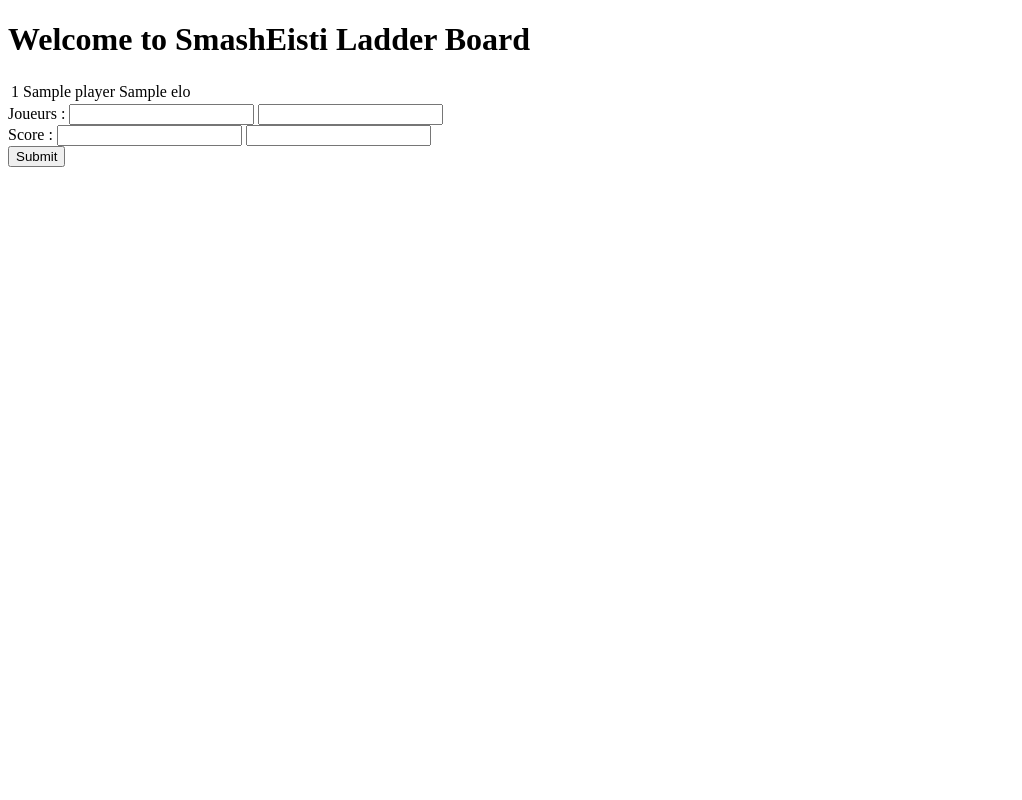
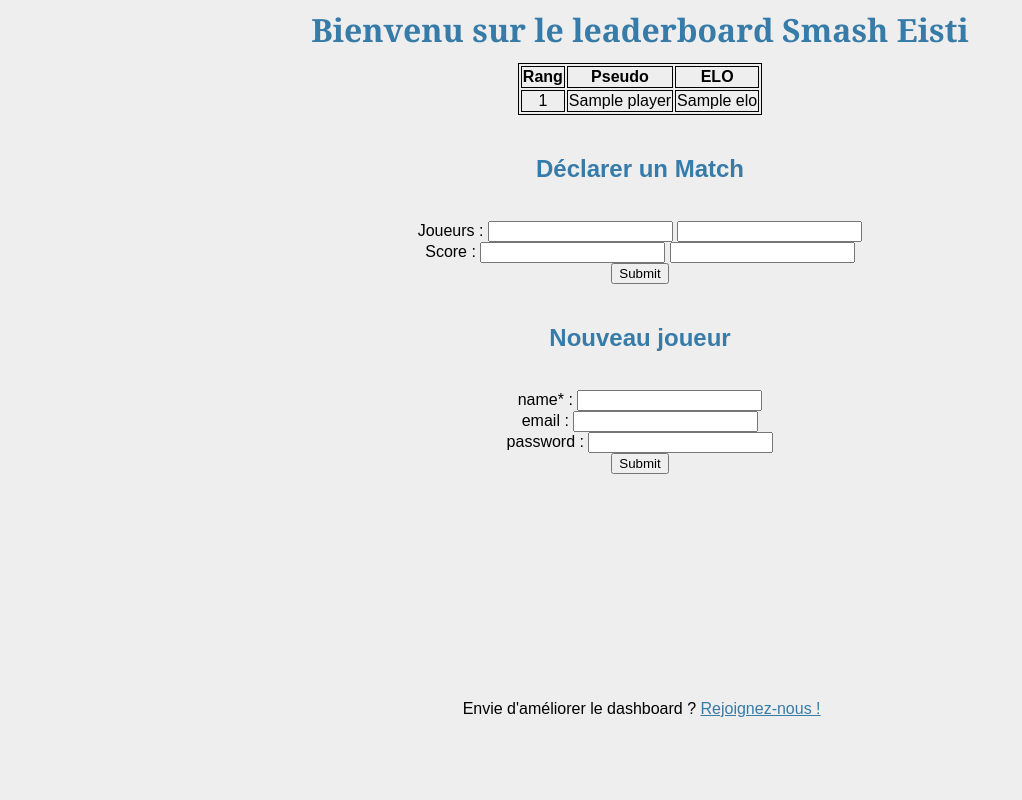
Before and after one commit to Pozuelomar/SmashEistiLadderBoard, a Flask app: template templates/dashboard.html in a window 1280 px wide. Shown: the whole page, without its empty margins (0-1022 px from the left). Run offline with Flask 2, Linux system fonts and the light colour scheme; the template is opened without the code that fills it: most values are stand-ins (such as "Sample title", 1, 10 or a date in 2020).

Commit message:
adding user creation and admin view

```diff
--- a/app.py
+++ b/app.py
@@ -1,11 +1,14 @@
 # Installation - pip3 install Flask
 
-from flask import Flask, session, redirect, url_for, escape, request
+from flask import Flask, request, session
 from flask import render_template
 
 from sqlalchemy import create_engine, MetaData, Table, Column, String, Integer, Float, Boolean, select
 
+import hashlib
+
 app = Flask(__name__)
+app.config.from_pyfile('config.cfg')
 
 # Base de données (e.g. SQLite)
 # SQL Alchemy - http://www.sqlalchemy.org/
@@ -17,11 +20,18 @@ metadata = MetaData(bind=db)
 users = Table('users', metadata,
               Column('name', String(30), primary_key=True),
               Column('email', String(50)),
-              Column('password', String, default=''),
-              Column('admin', Boolean),
+              Column('password', String),
+              Column('admin', Boolean, default=False),
               Column('elo', Float, default=1200),
               Column('nbGame', Integer, default=0),
               )
+
+
+salt = '00eb8b6ceaae4d49ba7444344ecbee2e'
+
+
+def hash(password):
+    return hashlib.sha512(password.encode('utf-8') + salt.encode('utf-8')).hexdigest()
 
 
 def create_user(**kwargs):
@@ -40,6 +50,20 @@ def new_elo(player1, player2, score1, score2):
 
 
 def do_match(player1, player2, score1, score2):
+    if player1 == player2:
+        return
+    player1 = select(
+        [users.c.name, users.c.elo, users.c.nbGame]
+    ).where(
+        users.c.name == player1
+    ).execute().first()
+
+    player2 = select(
+        [users.c.name, users.c.elo, users.c.nbGame]
+    ).where(
+        users.c.name == player2
+    ).execute().first()
+
     elo1 = new_elo(player1, player2, score1, score2)
     elo2 = new_elo(player2, player1, score2, score1)
 
@@ -52,11 +76,24 @@ def do_match(player1, player2, score1, score2):
         elo=elo2
         ).where(users.c.name == player2.name).execute()
 
-    print(elo1, elo2)
 
+@app.route('/', methods=['GET', 'POST'])
+def dashboard():
+    if request.method == 'POST':
+        if request.form['type'] == 'match':
+            do_match(
+                request.form['player1'],
+                request.form['player2'],
+                request.form['score1'],
+                request.form['score2'],
+            )
+        elif request.form['type'] == 'player':
+            create_user(
+                name=request.form['name'],
+                email=request.form['email'],
+                password=hash(request.form['password']),
+            )
 
-@app.route('/')
-def default():
     players = select([users.c.name, users.c.elo]).order_by(users.c.elo.desc()).execute()
 
     players = tuple(map(dict, players))
@@ -68,21 +105,44 @@ def default():
     return render_template('dashboard.html', players=players)
 
 
-@app.route('/hello')
-def hello():
-    return 'Hello, World'
+@app.route('/admin', methods=['GET', 'POST'])
+def admin():
+    if request.method == 'POST':
+        u = select(
+            [users.c.name, users.c.password, users.c.admin]
+        ).where(
+            users.c.name == request.form['name']
+        ).where(
+            users.c.password == hash(request.form['password']),
+        ).execute()
+        print(request.form['password'])
+        print(hash(request.form['password']))
+        print(list(select(
+            [users.c.password]
+        ).execute()))
+        try:
+            a = u.first()
+            session['name'], session['password'], session['admin'] = a
+        except Exception as e:
+            return 'Wrong username/password\n'+str(e)
 
+    try:
+        u = select(
+            [users.c.name, users.c.password, users.c.admin]
+        ).where(
+            users.c.name == session['name']
+        ).where(
+            users.c.password == session['password'],
+        ).execute()
+        try:
+            a = u.first()
+            session['name'], session['password'], session['admin'] = a
+        except Exception as e:
+            return 'Wrong username/password\n'+str(e)
 
-@app.route('/match', methods=['POST'])
-def match():
-    if request.method == 'POST':
-        print('posted')
-        player1 = select([users.c.name, users.c.elo, users.c.nbGame]).where(users.c.name == 'Tiaosheng').execute().first()
-        player2 = select([users.c.name, users.c.elo, users.c.nbGame]).where(users.c.name == 'test0').execute().first()
-        do_match(player1, player2, 2, 0)
-        return 'done'
-    else:
-        return 'not done'
+        return str(list(users.select().execute()))
+    except:
+        return render_template('login.html')
 
 
 @app.route('/bdd')
@@ -94,28 +154,9 @@ def bdd():
     db.execute('delete from users')
 
     # Insert de users
-    users.insert().execute(name='Tiaosheng', email='pozuelomar@eisti.eu', password='secret', elo='1200')
+    users.insert().execute(name='Tiaosheng', email='pozuelomar@eisti.eu', password=hash('secret'), admin=True)
 
-    for i in range(10):
-        create_user(name='test%s' % i, email='test%s' % i)
-
-    """
-    # Update
-
-    q = users.update().values(name='New Name'). \
-        where(users.c.age <= 40). \
-        where(users.c.name.contains('ar'))
-    db.execute(q)
-    """
-    """
-    # Select
-    x = users.select(users.c.name == 'John').execute().first()
-
-    y = db.execute('select * from users where name = :1', ['Carl']).first()
-
-    rs = users.select().execute()
-    """
-    return 'ok'
+    return 'bdd reset'
 
 
 app.run()
--- /dev/null
+++ b/config.cfg
@@ -0,0 +1 @@
+SECRET_KEY = 'development key'
--- /dev/null
+++ b/static/style.css
@@ -0,0 +1,6 @@
+body            { font-family: sans-serif; background: #eee; text-align: center; }
+div             { padding: 10px}
+a, h1, h2       { color: #377ba8; }
+h1              { font-family: 'Georgia', serif; margin: 0; border-bottom: 2px solid #eee; }
+table, th, td   { border: 1px solid black; }
+footer          { position:absolute; bottom:0; width:99%; height:100px; }
--- a/templates/dashboard.html
+++ b/templates/dashboard.html
@@ -1,23 +1,34 @@
 <!doctype html>
-<title>SmashEisti</title>
+<title>Smash Eisti</title>
+<link rel=stylesheet type=text/css href="{{ url_for('static', filename='style.css') }}">
+<body>
+<h1>Bienvenu sur le leaderboard Smash Eisti</h1>
 
-<h1>Welcome to SmashEisti Ladder Board</h1>
-
-<table>
+<div>
+    <table align="center">
+        <tr><th>Rang</th><th>Pseudo</th><th>ELO</th></tr>
         {% for player in players %}
-        <tr><td>{{player.rank}}</td><td>{{player.name}}</td><td>{{player.elo}}</td></tr>
+            <tr>
+                <td>{{player.rank}}</td>
+                <td>{{player.name}}</td>
+                <td>{{player.elo}}</td>
+            </tr>
         {% endfor %}
     </table>
-
-<form action="/action_page.php" method="get">
+</div>
+<div>
+    <h2>Déclarer un Match</h2>
+    <br>
+    <form action="/" method="post">
+        <input type="hidden" name="type" value="match">
         Joueurs :
-    <input list="player1" name="player1">
+        <input list="player1" name="player1" required>
         <datalist id="player1">
             {% for player in players %}
                 <option value={{player.name}}>
             {% endfor %}
         </datalist>
-    <input list="player2" name="player2">
+        <input list="player2" name="player2" required>
         <datalist id="player2">
             {% for player in players %}
                 <option value={{player.name}}>
@@ -25,9 +36,28 @@
         </datalist>
         <br>
         Score :
-    <input type="score1" name="score1" min="0">
-    <input type="score2" name="score1" min="0">
+        <input type="number" name="score1" min="0" required>
+        <input type="number" name="score2" min="0" required>
         <br>
 
         <input type="submit">
     </form>
+</div>
+
+<div>
+    <h2>Nouveau joueur</h2>
+    <br>
+    <form action="/" method="post">
+        <input type="hidden" name="type" value="player">
+        name* : <input type="text" name="name" required><br>
+        email : <input type="text" name="email"><br>
+        password : <input type="text" name="password"><br>
+        <input type="submit">
+    </form>
+</div>
+
+</body>
+
+<footer>
+    Envie d'améliorer le dashboard ? <a href="https://github.com/Pozuelomar/SmashEistiLadderBoard"> Rejoignez-nous !</a>
+</footer>
```
Also changed, not shown: templates/login.html (added, +19 -0 lines), README.md, 1 other file. Lines whose indentation alone changed are shown as unchanged.
